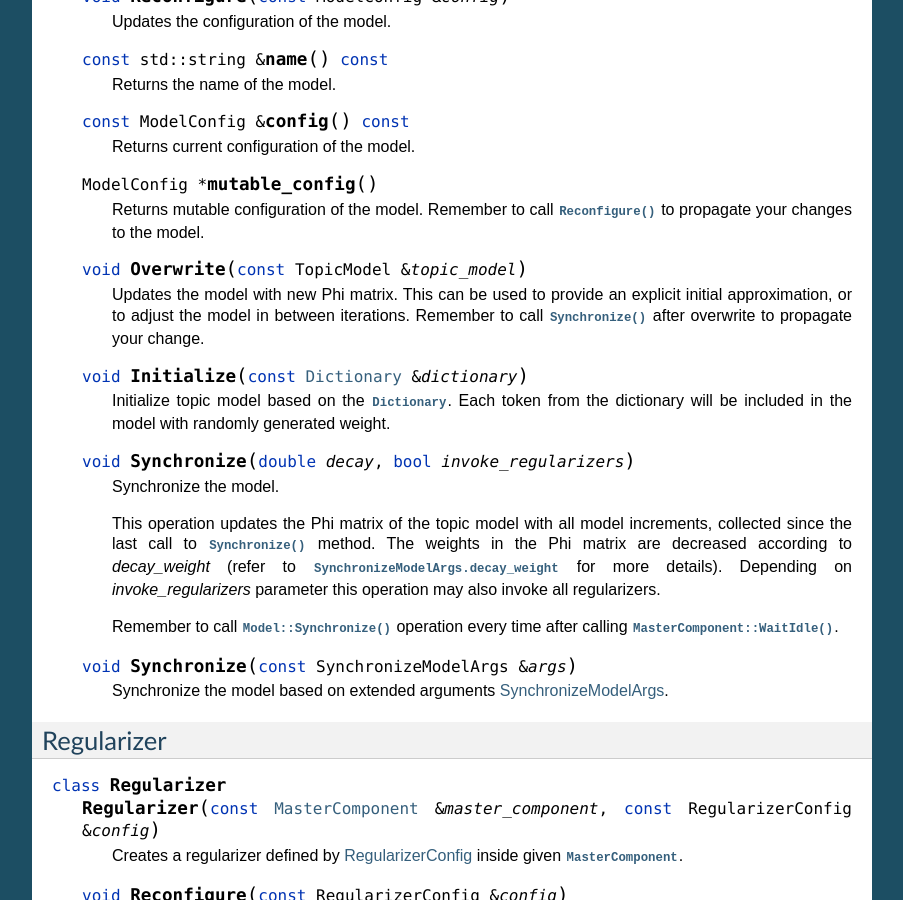
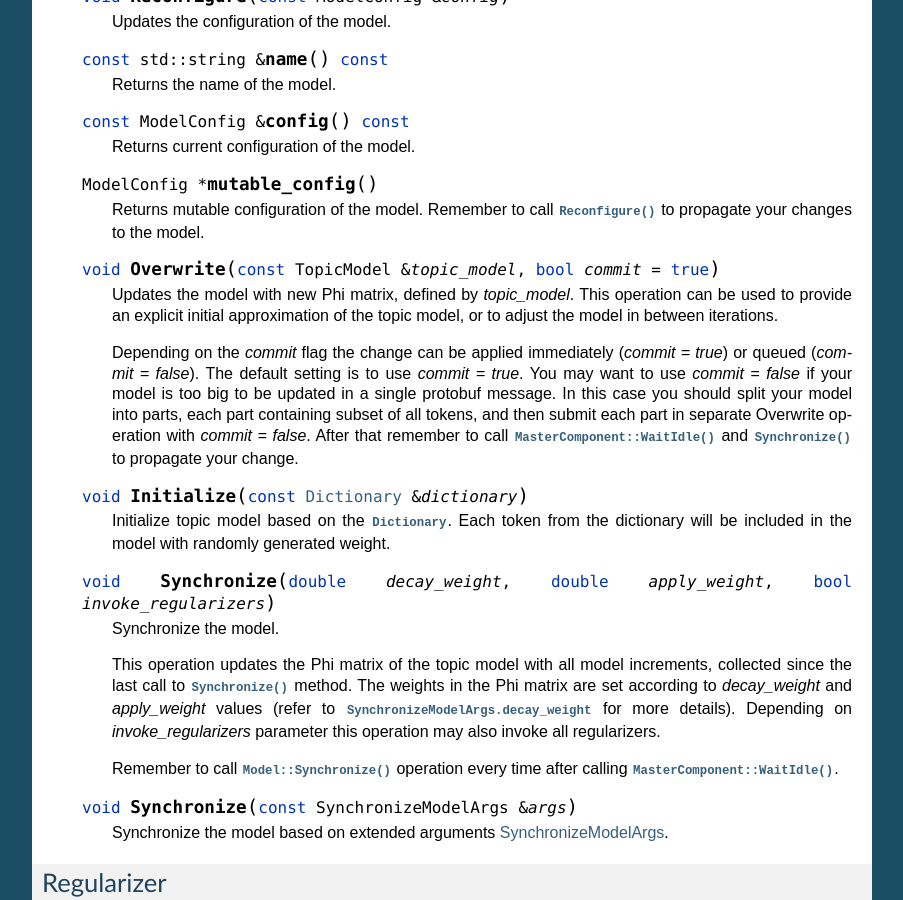
Before and after one commit to bigartm/bigartm, a Sphinx documentation site: the page built from docs/ref/cpp_interface.txt, in a window 1280 px wide and 900 px high, scrolled down 1573 px. Shown: the whole window, without its empty margins (198-1101 px from the left). Built offline with Sphinx 7.4.7, drawn with Linux system fonts in a browser that asks for light colours; formulas are drawn with MathJax 3.

Commit message:
#93 Three operations required to set phi matrix (Overwrite, WaitIdle and Synchronize)

```diff
--- a/docs/ref/cpp_interface.txt
+++ b/docs/ref/cpp_interface.txt
@@ -108,24 +108,30 @@ Model
      Returns mutable configuration of the model.
      Remember to call :cpp:func:`Reconfigure` to propagate your changes to the model.
 
-  .. cpp:function:: void Overwrite(const TopicModel& topic_model)
+  .. cpp:function:: void Overwrite(const TopicModel& topic_model, bool commit = true)
 
-     Updates the model with new Phi matrix.
-     This can be used to provide an explicit initial approximation, or to adjust
-     the model in between iterations.
-     Remember to call :cpp:func:`Synchronize` after overwrite to propagate your change.
+     Updates the model with new Phi matrix, defined by *topic_model*.
+     This operation can be used to provide an explicit initial approximation of the topic model, or to adjust the model in between iterations.
+
+     Depending on the *commit* flag the change can be applied immediately (*commit = true*) or queued (*commit = false*).
+     The default setting is to use *commit = true*.
+     You may want to use *commit = false* if your model is too big to be updated in a single protobuf message.
+     In this case you should split your model into parts, each part containing subset of all tokens,
+     and then submit each part in separate Overwrite operation with *commit = false*.
+     After that remember to call :cpp:func:`MasterComponent::WaitIdle` and :cpp:func:`Synchronize` to propagate your change.
 
   .. cpp:function:: void Initialize(const Dictionary& dictionary)
 
      Initialize topic model based on the :cpp:class:`Dictionary`.
      Each token from the dictionary will be included in the model with randomly generated weight.
 
-  .. cpp:function:: void Synchronize(double decay, bool invoke_regularizers)
+  .. cpp:function:: void Synchronize(double decay_weight, double apply_weight, bool invoke_regularizers)
 
      Synchronize the model.
 
      This operation updates the Phi matrix of the topic model with all model increments, collected since the last call to :cpp:func:`Synchronize` method.
-     The weights in the Phi matrix are decreased according to *decay_weight* (refer to :attr:`SynchronizeModelArgs.decay_weight` for more details).
+     The weights in the Phi matrix are set according to *decay_weight* and *apply_weight* values
+     (refer to :attr:`SynchronizeModelArgs.decay_weight` for more details).
      Depending on *invoke_regularizers* parameter this operation may also invoke all regularizers.
 
      Remember to call :cpp:func:`Model::Synchronize` operation every time after calling :cpp:func:`MasterComponent::WaitIdle`.
```
Also changed, not shown: docs/ref/python_interface.txt (+10 -3 lines), 5 other files.
